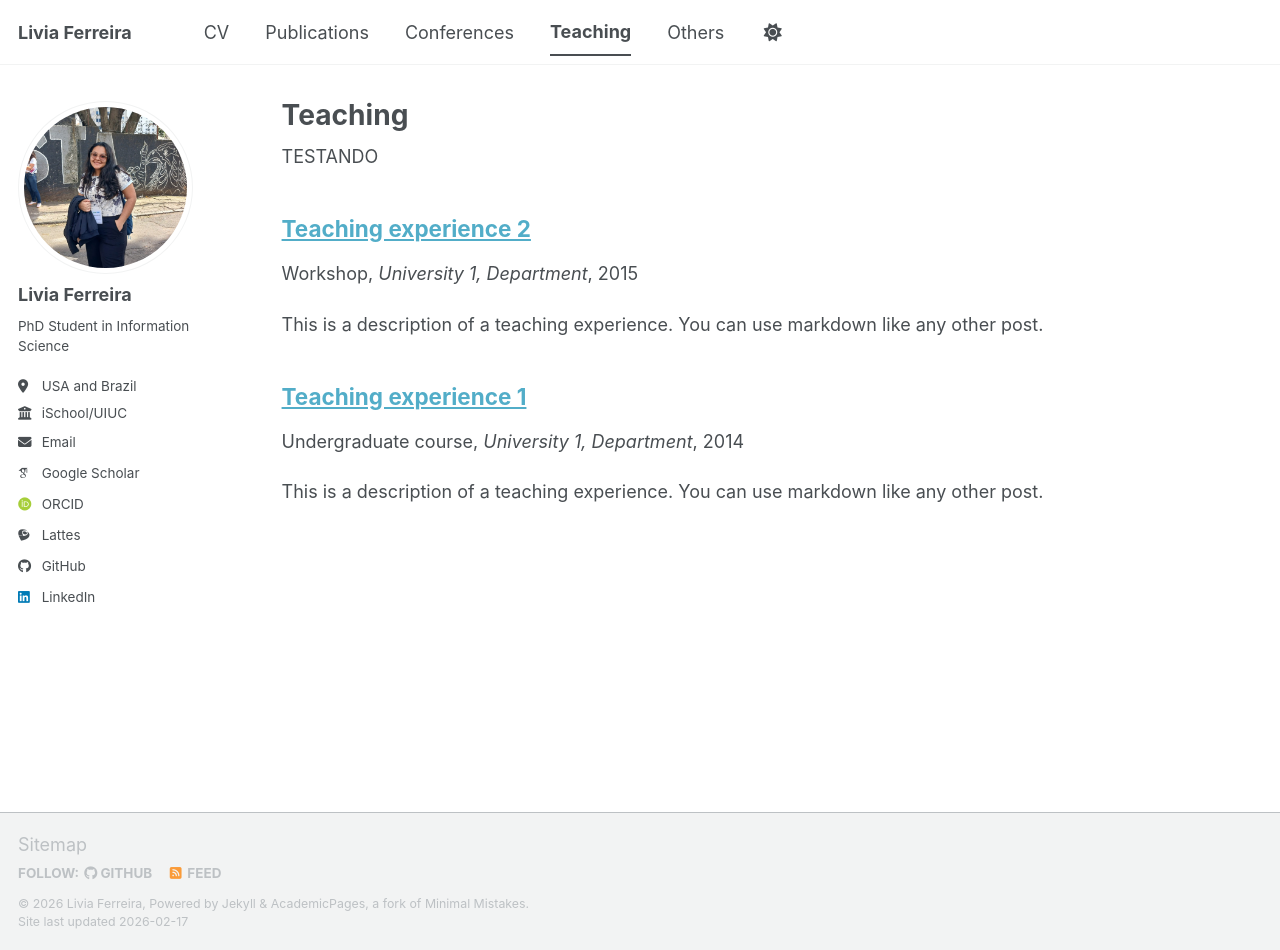
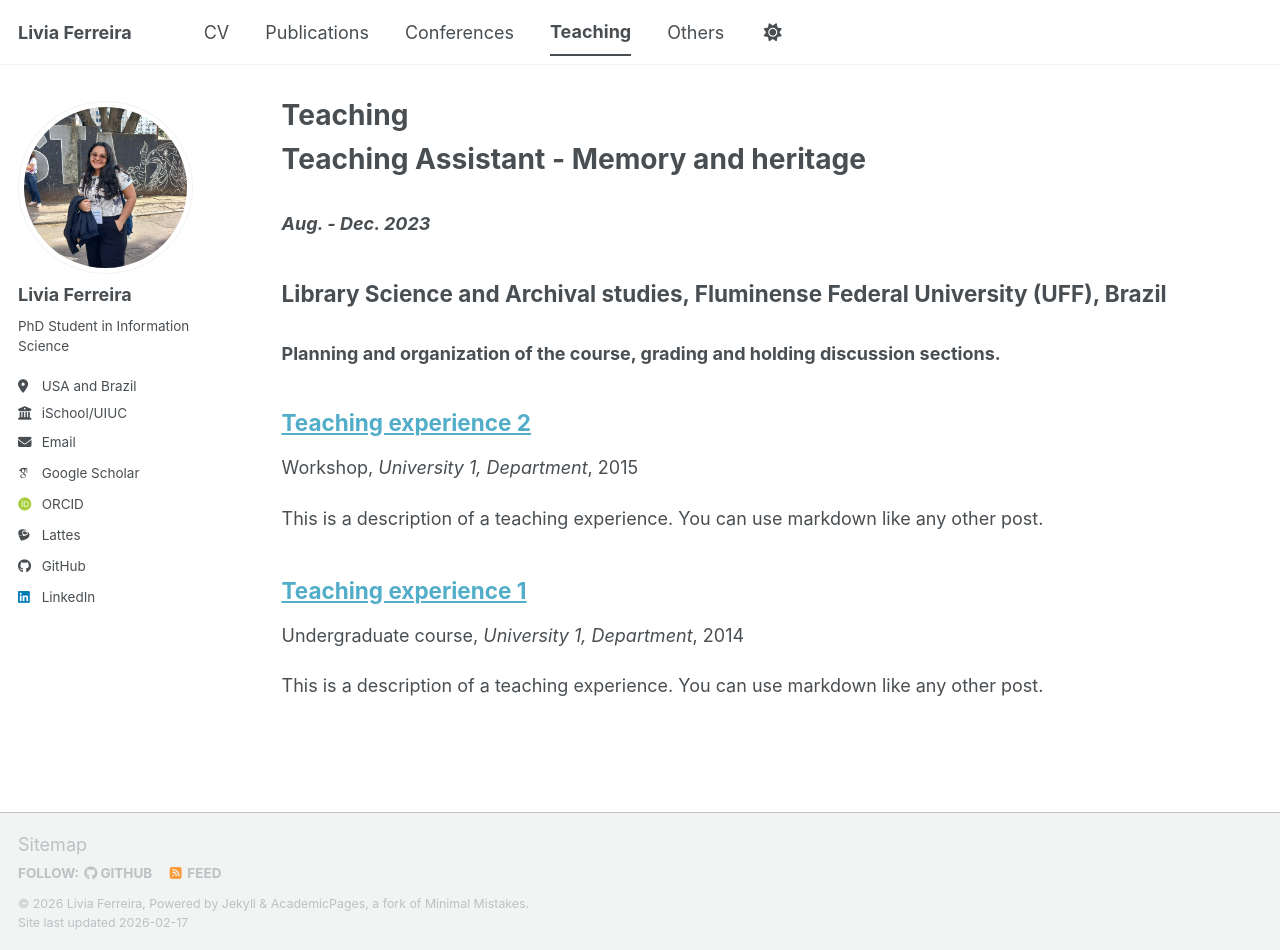
Before and after one commit to liviaf2/liviaf2.github.io, a Jekyll site: the page built from _pages/teaching.html, in a window 1280 px wide and 950 px high. Built offline with Jekyll 4.4.1, drawn with Linux system fonts in a browser that asks for light colours; some web fonts are replaced; a script bundle is joined from its source files by our own code; library files that are not in the unit come from our copies.

Commit message:
Testing teaching

```diff
--- a/_pages/teaching.html
+++ b/_pages/teaching.html
@@ -5,7 +5,10 @@ permalink: /teaching/
 author_profile: true
 ---
 
-TESTANDO
+<h1> <strong> Teaching Assistant</strong> - Memory and heritage</h1>
+<h3> <i>Aug. - Dec. 2023</i></h3>
+<h2>Library Science and Archival studies, Fluminense Federal University (UFF), Brazil </h2>
+<h3>Planning and organization of the course, grading and holding discussion sections.</h3>
 {% include base_path %}
 
 {% for post in site.teaching reversed %}
```
